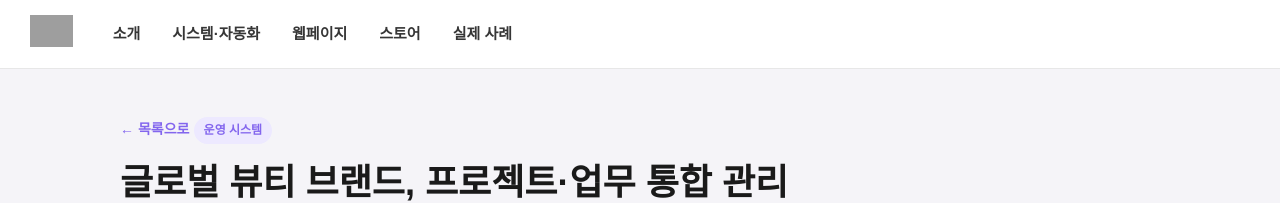
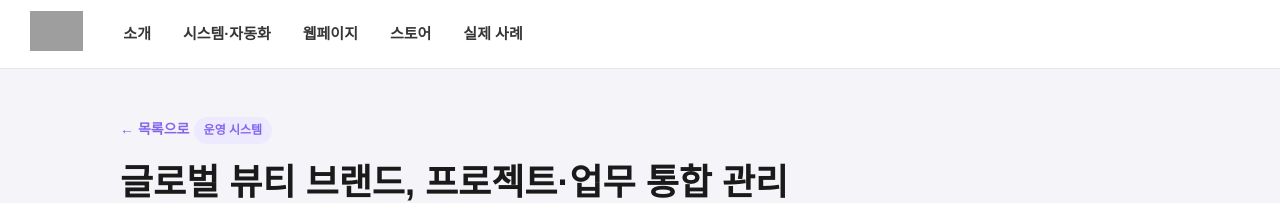
Before and after one commit to nsdlab26/blog, a Jekyll site: the page built from _posts/2026-01-03-project-management.md.txt, in a window 1280 px wide. Shown: the top 203 px of the page. Built offline with Jekyll 4.4.1, drawn with Linux system fonts in a browser that asks for light colours; grey boxes are pictures that could not be loaded.

Commit message:
Update default.html

```diff
--- a/_layouts/default.html
+++ b/_layouts/default.html
@@ -21,7 +21,7 @@
     padding: 0 30px;
     justify-content: flex-start;
   }
-  .logo img { height: 32px; }
+  .logo img { height: 40px; }
   nav { margin-left: 40px; display: flex; gap: 32px; align-items: center; }
   nav .nav-item { position: relative; height: 69px; display: flex; align-items: center; }
   nav .nav-item > a { font-size: 15px; color: #363636; font-weight: 700; padding: 4px 0; display: block; }
@@ -46,10 +46,10 @@
   .dropdown-menu a:hover { color: #363636; background: #D8D8D8; }
 
   /* HERO */
-  .hero { background: #f5f4f8; padding: 48px 0; }
+  .hero { background: #f5f4f8; padding: 40px 0; }
   .hero-inner { max-width: 1100px; margin: 0 auto; padding: 0 30px; }
   .hero-label {
-    color: #8260f1; font-size: 16px; font-weight: 700;
+    color: #8260F1; font-size: 15px; font-weight: 750;
     letter-spacing: 2px; margin-bottom: 14px;
   }
   .hero-title { font-size: 55px; font-weight: 700; color: #363636; line-height: 1.2; }
```
